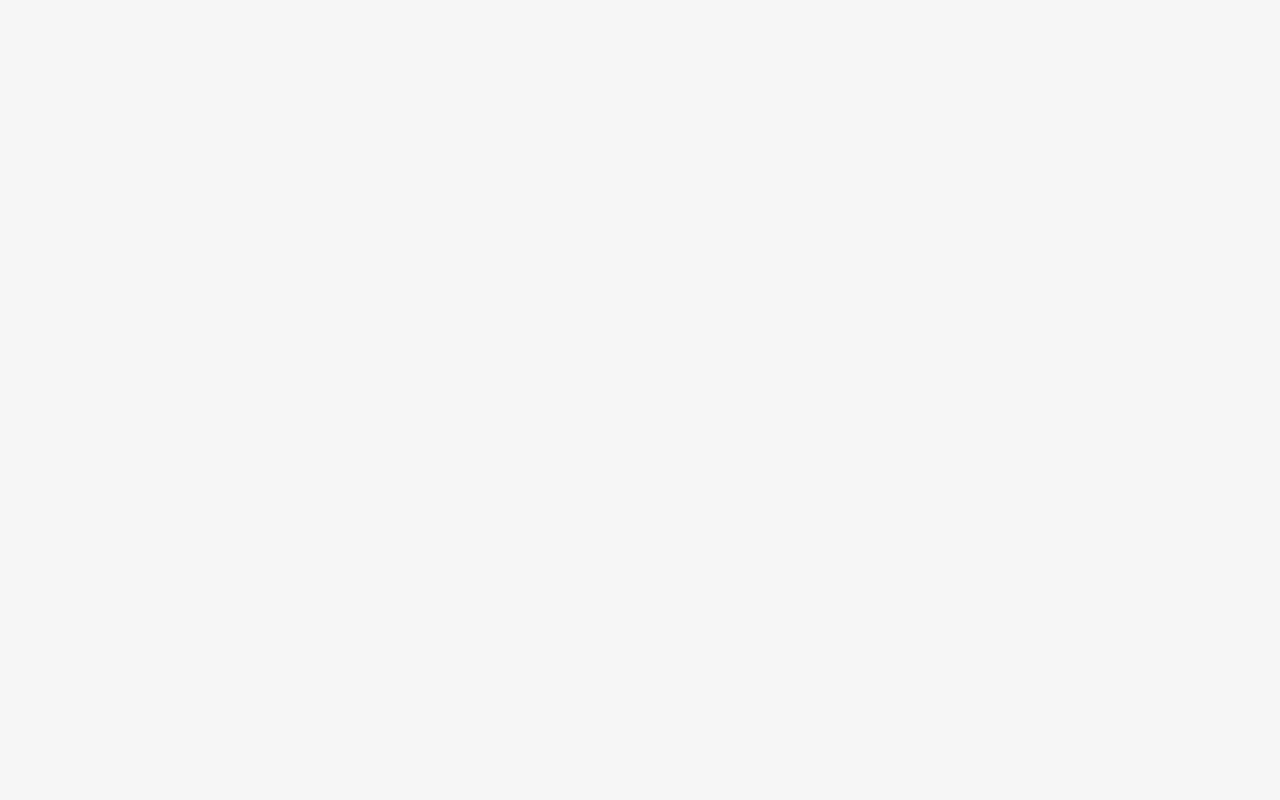
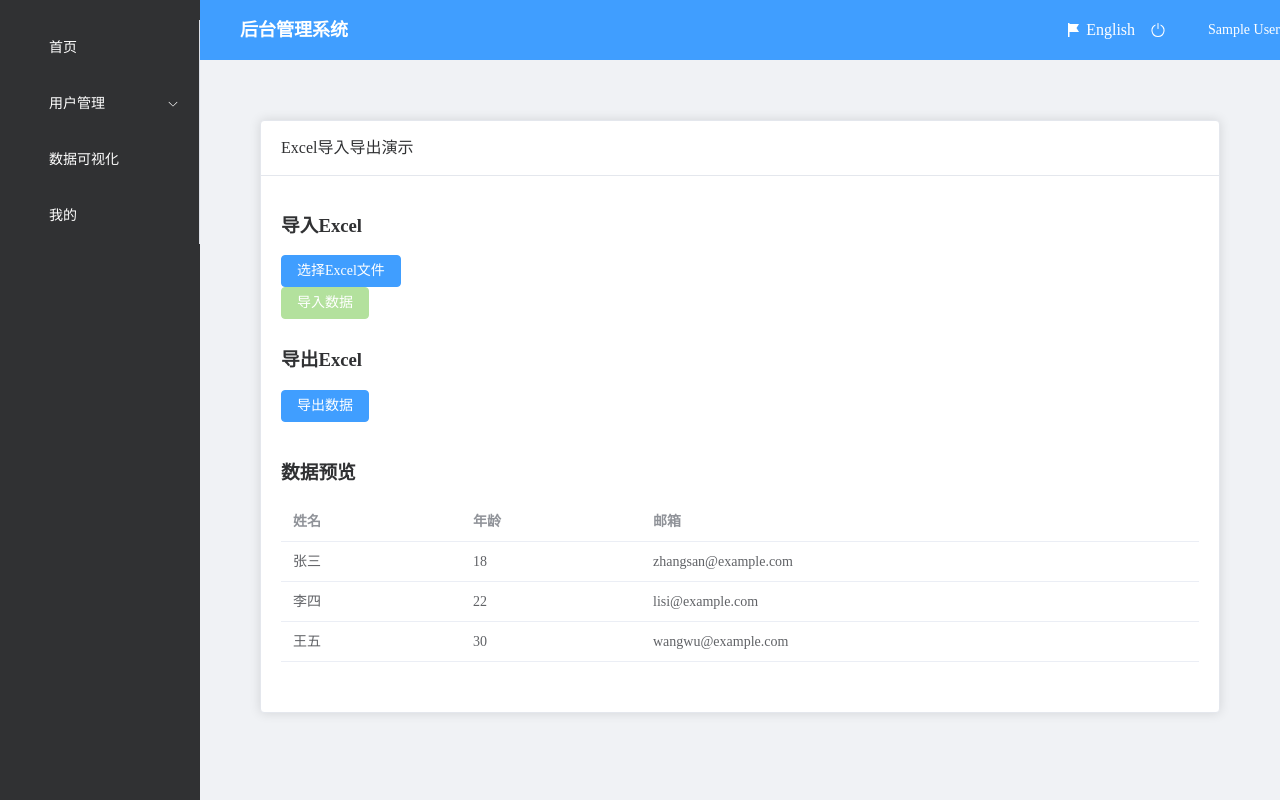
Before and after one commit to yhy-cool/two, a Vue app: page /excel in a window 1280 px wide. Before the commit this address had no page. Built offline with nearby package versions, Linux system fonts and the light colour scheme; sample sign-in values are in the browser's storage.

Commit message:
feat:完成excel的导入导出功能

```diff
--- a/src/router/index.js
+++ b/src/router/index.js
@@ -7,6 +7,7 @@ import RoleList from '../views/users/RoleList.vue'
 import PermissionList from '../views/users/PermissionList.vue'
 import Dashboard from '../views/dashboard/index.vue'
 import Profile from '../views/profile/index.vue'
+import ExcelDemo from '../views/excel/ExcelDemo.vue'
 
 const publicRoutes = [
   {
@@ -47,6 +48,12 @@ const publicRoutes = [
         name: 'profile',
         component: Profile,
         meta: { requiresAuth: true }
+      },
+      {
+        path: 'excel',
+        name: 'excelDemo',
+        component: ExcelDemo,
+        meta: { requiresAuth: true }
       }
     ]
   },
--- /dev/null
+++ b/src/views/excel/ExcelDemo.vue
@@ -0,0 +1,107 @@
+<template>
+  <div class="excel-demo">
+    <el-card class="box-card">
+      <template #header>
+        <div class="card-header">
+          <span>Excel导入导出演示</span>
+        </div>
+      </template>
+
+      <div class="import-section">
+        <h3>导入Excel</h3>
+        <el-upload
+          class="upload-demo"
+          action=""
+          :auto-upload="false"
+          :on-change="handleFileChange"
+          :show-file-list="false"
+          accept=".xlsx,.xls"
+        >
+          <el-button type="primary">选择Excel文件</el-button>
+        </el-upload>
+        <el-button type="success" @click="importExcelData" :disabled="!file">导入数据</el-button>
+      </div>
+
+      <div class="export-section">
+        <h3>导出Excel</h3>
+        <el-button type="primary" @click="exportExcelData">导出数据</el-button>
+      </div>
+
+      <div class="data-section">
+        <h3>数据预览</h3>
+        <el-table :data="tableData" style="width: 100%">
+          <el-table-column prop="name" label="姓名" width="180" />
+          <el-table-column prop="age" label="年龄" width="180" />
+          <el-table-column prop="email" label="邮箱" />
+        </el-table>
+      </div>
+    </el-card>
+  </div>
+</template>
+
+<script setup>
+import { ref } from 'vue'
+import { importExcel, exportExcel } from '@/utils/excel'
+
+const file = ref(null)
+const tableData = ref([
+  { name: '张三', age: 18, email: 'zhangsan@example.com' },
+  { name: '李四', age: 22, email: 'lisi@example.com' },
+  { name: '王五', age: 30, email: 'wangwu@example.com' }
+])
+
+const handleFileChange = (fileObj) => {
+  file.value = fileObj.raw
+}
+
+const importExcelData = async () => {
+  if (!file.value) {
+    return
+  }
+
+  try {
+    const data = await importExcel(file.value)
+    tableData.value = data
+    file.value = null
+    ElMessage.success('导入成功')
+  } catch (error) {
+    ElMessage.error('导入失败：' + error.message)
+  }
+}
+
+const exportExcelData = () => {
+  const headers = [
+    { key: 'name', title: '姓名' },
+    { key: 'age', title: '年龄' },
+    { key: 'email', title: '邮箱' }
+  ]
+  exportExcel(tableData.value, '用户数据.xlsx', headers)
+  ElMessage.success('导出成功')
+}
+</script>
+
+<style scoped>
+.excel-demo {
+  padding: 20px;
+}
+
+.card-header {
+  display: flex;
+  justify-content: space-between;
+  align-items: center;
+}
+
+.import-section,
+.export-section,
+.data-section {
+  margin-bottom: 30px;
+}
+
+.upload-demo {
+  margin-right: 10px;
+}
+
+.data-section {
+  margin-top: 40px;
+}
+</style>
--- a/src/views/users/UserList.vue
+++ b/src/views/users/UserList.vue
@@ -13,6 +13,19 @@
               <el-icon><Delete /></el-icon>
               {{ t('user.batchDelete') }}
             </el-button>
+            <el-upload
+              class="upload-demo"
+              action=""
+              :auto-upload="false"
+              :on-change="handleFileChange"
+              :show-file-list="false"
+              accept=".xlsx,.xls"
+            >
+              <el-button type="success">
+                <el-icon><Upload /></el-icon>
+                {{ t('user.importExcel') }}
+              </el-button>
+            </el-upload>
             <el-button type="info" @click="handleExportExcel">
               <el-icon><Download /></el-icon>
               {{ t('user.exportExcel') }}
@@ -39,7 +52,7 @@
 
       <el-table
         v-loading="loading"
-        :data="filteredUsers"
+        :data="paginatedUsers"
         style="width: 100%"
         @selection-change="handleSelectionChange"
       >
@@ -149,8 +162,9 @@
 <script setup>
 import { ref, computed, onMounted } from 'vue'
 import { useI18n } from 'vue-i18n'
-import { ElMessage, ElMessageBox } from 'element-plus'
-import { Plus, Delete, Download, Search, Edit } from '@element-plus/icons-vue'
+import { ElMessage, ElMessageBox, ElUpload } from 'element-plus'
+import { Plus, Delete, Download, Search, Edit, Upload } from '@element-plus/icons-vue'
+import { importExcel, exportExcel } from '@/utils/excel'
 
 const { t } = useI18n()
 
@@ -181,6 +195,7 @@ const pageSize = ref(10)
 const selectedUserIds = ref([])
 const dialogVisible = ref(false)
 const isEdit = ref(false)
+const file = ref(null)
 const userForm = ref({
   id: '',
   username: '',
@@ -218,11 +233,11 @@ const canEditUser = (user) => {
 
   // 经理可以编辑自己和员工
   if (currentUser.role === 'manager') {
-    return user.id === currentUser.id || user.role === 'employee'
+    return user.id === currentUser.id || user.role === 'employee' || user.role === 'user'
   }
 
-  // 员工只能编辑自己
-  if (currentUser.role === 'employee') {
+  // 员工和普通用户只能编辑自己
+  if (currentUser.role === 'employee' || currentUser.role === 'user') {
     return user.id === currentUser.id
   }
 
@@ -420,10 +435,73 @@ const handleToggleStatus = (id, newStatus) => {
   }
 }
 
+// 处理文件上传
+const handleFileChange = (fileObj) => {
+  file.value = fileObj.raw
+  handleImportExcel()
+}
+
+// 导入Excel
+const handleImportExcel = async () => {
+  if (!file.value) {
+    return
+  }
+
+  try {
+    loading.value = true
+    const data = await importExcel(file.value)
+
+    if (data.length === 0) {
+      ElMessage.warning(t('user.importNoData'))
+      return
+    }
+
+    // 处理导入的数据
+    const newUsers = data.map(item => ({
+      id: users.value.length + 1 + data.indexOf(item),
+      username: item.username || item.用户名 || '',
+      name: item.name || item.姓名 || '',
+      email: item.email || item.邮箱 || '',
+      role: item.role || item.角色 || 'employee',
+      status: item.status || item.状态 || 'active',
+      createdAt: new Date().toISOString().split('T')[0]
+    }))
+
+    users.value = [...users.value, ...newUsers]
+    ElMessage.success(t('user.importSuccess', { count: newUsers.length }))
+  } catch (error) {
+    ElMessage.error(t('user.importFailed') + ': ' + error.message)
+  } finally {
+    loading.value = false
+    file.value = null
+  }
+}
+
 // 导出Excel
 const handleExportExcel = () => {
-  // 这里只添加按钮，不实现具体功能
-  ElMessage.info(t('user.exporting'))
+  try {
+    const headers = [
+      { key: 'id', title: 'ID' },
+      { key: 'username', title: '用户名' },
+      { key: 'name', title: '姓名' },
+      { key: 'email', title: '邮箱' },
+      { key: 'role', title: '角色' },
+      { key: 'status', title: '状态' },
+      { key: 'createdAt', title: '创建时间' }
+    ]
+
+    // 转换角色和状态为中文
+    const exportData = users.value.map(user => ({
+      ...user,
+      role: getRoleName(user.role),
+      status: user.status === 'active' ? t('user.active') : t('user.inactive')
+    }))
+
+    exportExcel(exportData, '用户数据.xlsx', headers)
+    ElMessage.success(t('user.exportSuccess'))
+  } catch (error) {
+    ElMessage.error(t('user.exportFailed') + ': ' + error.message)
+  }
 }
 </script>
 
```
